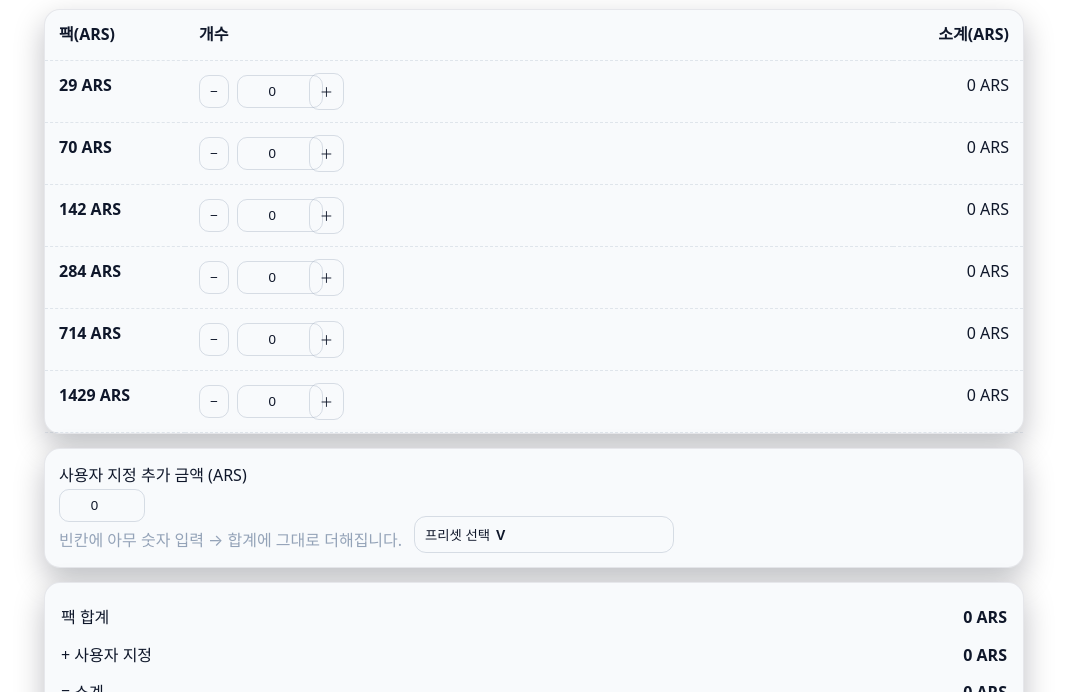
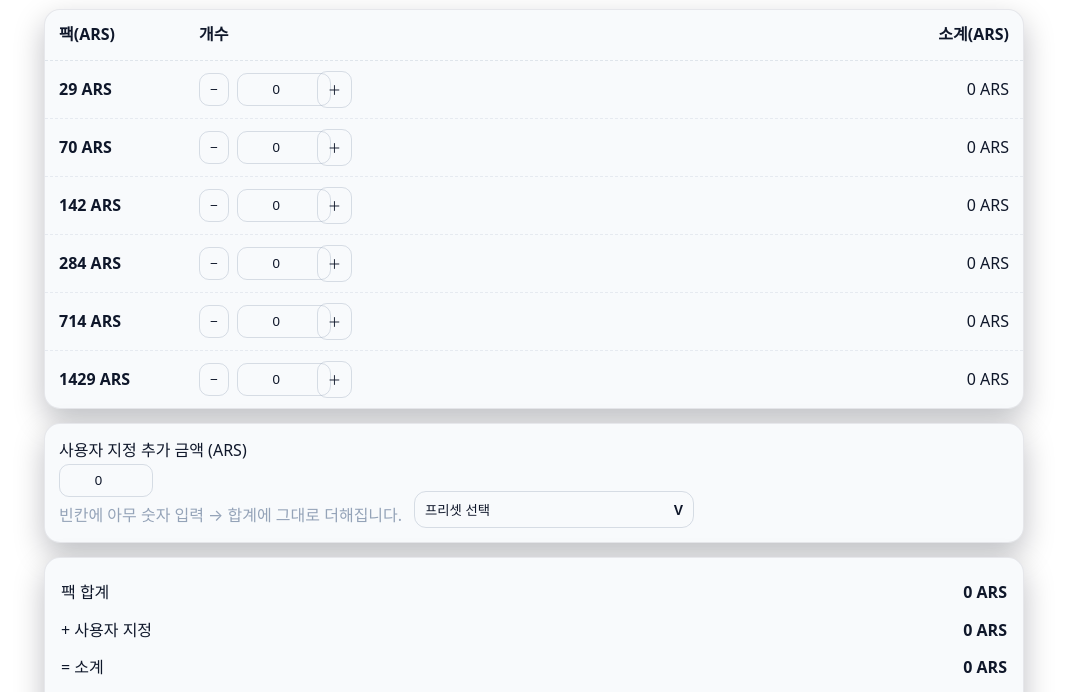
Before and after one commit to SteamPasswordStolez/AsphaltLegendsMultong, a plain HTML site: page index.html in a window 1280 px wide. Shown: the part 93-785 px from the top of the page, without its empty margins (106-1173 px from the left). Drawn offline with Linux system fonts and the light colour scheme.

Commit message:
Refactor HTML structure and styles for UI improvements
Updated layout and styling for better UI consistency. Adjusted grid and card styles, and improved the select toggle and panel.

```diff
--- a/index.html
+++ b/index.html
@@ -4,13 +4,14 @@
   <meta charset="utf-8" />
   <meta name="viewport" content="width=device-width, initial-scale=1" />
   <title>아스팔트 레전드 결제 계산기 — 프리셋 셀렉트</title>
-  <meta name="description" content="팩 개수와 추가 금액을 입력하면 (합계)*4 + 1000 공식을 적용해 원(ARS)으로 표시합니다. 가벼운 프리셋 셀렉트 드롭다운 지원." />
+  <meta name="description" content="팩 개수와 추가 금액을 입력하면 (합계)*4 + 1000 공식을 적용해 원(ARS)으로 표시합니다. 프리셋 드롭다운 지원." />
   <meta name="theme-color" content="#0ea5e9" />
   <style>
     :root{
       --bg:#0b1020; --card:#0f172a; --text:#e5e7eb; --muted:#94a3b8; --brand:#0ea5e9; --ring:rgba(14,165,233,.35);
       --bgL:#ffffff; --textL:#0f172a; --mutedL:#475569; --cardL:#f8fafc;
       --radius:16px; --shadow:0 12px 30px rgba(2,6,23,.25);
+      --border:1px solid rgba(148,163,184,.18);
     }
     html{color-scheme:light dark}
     body{margin:0; font:16px/1.6 system-ui, -apple-system, Segoe UI, Roboto, Noto Sans KR, Apple SD Gothic Neo, Arial, sans-serif; background:var(--bg); color:var(--text);}
@@ -18,19 +19,20 @@
     .container{max-width:980px; margin:0 auto; padding:24px}
     header{display:flex; align-items:center; justify-content:space-between; gap:12px; padding:12px 0}
     h1{font-size:clamp(22px,4vw,34px); margin:0}
-    .card{background:var(--card); border-radius:var(--radius); box-shadow:var(--shadow); border:1px solid rgba(148,163,184,.18)}
-    @media (prefers-color-scheme: light){ .card{background:var(--cardL); border-color:rgba(15,23,42,.08);} }
+    .card{background:var(--card); border-radius:var(--radius); box-shadow:var(--shadow); border:var(--border)}
+    @media (prefers-color-scheme: light){ .card{background:var(--cardL); border:1px solid rgba(15,23,42,.08);} }
     .muted{color:var(--muted)}
 
-    /* 표 영역 */
-    .table{display:grid; grid-template-columns:140px 1fr 130px; gap:0;}
-    .thead,.row{display:contents}
-    .th,.td{padding:12px 14px; border-bottom:1px dashed rgba(148,163,184,.25)}
-    .th{font-weight:700}
-    .controls{display:inline-grid; grid-template-columns:auto 64px auto; gap:8px; align-items:center}
+    /* 표 영역: display:contents 호환성 이슈 회피 */
+    .grid-head, .grid-row{display:grid; grid-template-columns:140px 1fr 130px; align-items:center}
+    .grid-head{padding:12px 14px; border-bottom:1px dashed rgba(148,163,184,.25); font-weight:700}
+    .grid-row{padding:10px 14px; border-bottom:1px dashed rgba(148,163,184,.18)}
+    .grid-row:last-child{border-bottom:none}
+
+    .controls{display:inline-grid; grid-template-columns:auto 72px auto; gap:8px; align-items:center}
     .btn{padding:8px 10px; border-radius:10px; border:1px solid rgba(148,163,184,.35); background:transparent; color:inherit; cursor:pointer}
     .btn:focus{outline:3px solid var(--ring); outline-offset:2px}
-    .num{width:64px; padding:8px 10px; text-align:center; border-radius:10px; border:1px solid rgba(148,163,184,.35); background:transparent; color:inherit}
+    .num{width:72px; padding:8px 10px; text-align:center; border-radius:10px; border:1px solid rgba(148,163,184,.35); background:transparent; color:inherit}
 
     /* 합계 */
     .totals{padding:16px}
@@ -39,9 +41,9 @@
 
     /* 프리셋 셀렉트 */
     .select{position:relative; display:inline-block}
-    .select-toggle{display:flex; align-items:center; gap:6px; padding:8px 10px; min-width:260px; border-radius:12px; border:1px solid rgba(148,163,184,.35); background:transparent; color:inherit; cursor:pointer}
+    .select-toggle{display:flex; align-items:center; justify-content:space-between; gap:6px; padding:8px 10px; min-width:280px; border-radius:12px; border:1px solid rgba(148,163,184,.35); background:transparent; color:inherit; cursor:pointer}
     .select-arrow{font-weight:900; font-size:14px}
-    .select-panel{position:absolute; inset:auto 0 auto 0; top:calc(100% + 8px); z-index:10; display:none; max-height:360px; overflow:auto; border:1px solid rgba(148,163,184,.35); border-radius:12px; background:var(--card); box-shadow:var(--shadow)}
+    .select-panel{position:absolute; left:0; right:0; top:calc(100% + 8px); z-index:999; display:none; max-height:360px; overflow:auto; border:1px solid rgba(148,163,184,.35); border-radius:12px; background:var(--card); box-shadow:var(--shadow)}
     @media (prefers-color-scheme: light){ .select-panel{background:var(--cardL);} }
     .select.open .select-panel{display:block}
     .option{padding:10px 12px; border-bottom:1px dashed rgba(148,163,184,.12); cursor:pointer; user-select:none}
@@ -59,23 +61,19 @@
       <div class="muted">공식: <strong>(29a+70b+142c+284d+714e+1429f + extra) × 4 + 1000 → 원(ARS)</strong></div>
     </header>
 
-    <!-- 팩 표 -->
+    <!-- 팩 표 (핵심 UI: 유지/강조) -->
     <section class="card" aria-labelledby="packsTitle">
       <h2 id="packsTitle" class="sr-only">팩 개수 입력</h2>
-      <div class="table" id="table">
-        <div class="thead">
-          <div class="th">팩(ARS)</div>
-          <div class="th">개수</div>
-          <div class="th" style="text-align:right">소계(ARS)</div>
-        </div>
-        <!-- 행들이 스크립트로 삽입됨 -->
+      <div class="grid-head">
+        <div>팩(ARS)</div><div>개수</div><div style="text-align:right">소계(ARS)</div>
       </div>
+      <div id="rows"></div>
     </section>
 
-    <!-- 사용자 지정 가격 입력 -->
+    <!-- 사용자 지정 가격 + 프리셋 셀렉트 -->
     <section class="card" style="margin-top:14px" aria-labelledby="extraTitle">
-      <h2 id="extraTitle" class="sr-only">추가 가격</h2>
-      <div style="display:flex; gap:12px; align-items:end; padding:14px">
+      <h2 id="extraTitle" class="sr-only">추가 가격 / 프리셋</h2>
+      <div style="display:flex; gap:12px; align-items:end; padding:14px; flex-wrap:wrap">
         <div>
           <label for="extra">사용자 지정 추가 금액 (ARS)</label><br/>
           <input id="extra" class="num" type="number" step="1" min="0" value="0" />
@@ -83,7 +81,6 @@
         </div>
         <div>
           <label class="sr-only" for="presetToggle">프리셋 선택</label><br/>
-          <!-- 작은 네모창 + V 화살표 -->
           <div class="select" id="presetSelect">
             <button id="presetToggle" class="select-toggle" type="button" aria-expanded="false" aria-controls="presetPanel">
               <span id="presetLabel">프리셋 선택</span>
@@ -146,7 +143,7 @@
     const fmt = n => new Intl.NumberFormat('ko-KR').format(Math.round(n));
 
     // DOM 참조
-    const table = document.getElementById('table');
+    const rows = document.getElementById('rows');
     const sumArsEl = document.getElementById('sumArs');
     const extraEl = document.getElementById('extra');
     const extraArsEl = document.getElementById('extraArs');
@@ -158,26 +155,26 @@
     const presetPanel = document.getElementById('presetPanel');
     const presetLabel = document.getElementById('presetLabel');
 
-    // 행 렌더링
+    // 행 렌더링 (핵심 UI)
     function renderRows(){
       PACKS.forEach((p,i)=>{
         const row = document.createElement('div');
-        row.className = 'row';
+        row.className = 'grid-row';
         row.innerHTML = `
-          <div class="td"><strong>${p} ARS</strong></div>
-          <div class="td">
+          <div><strong>${p} ARS</strong></div>
+          <div>
             <div class="controls">
               <button class="btn" data-i="${i}" data-delta="-1" aria-label="${p} ARS 감소">−</button>
               <input class="num" id="n${i}" type="number" step="1" min="0" value="0" aria-label="${p} ARS 개수" />
               <button class="btn" data-i="${i}" data-delta="1" aria-label="${p} ARS 증가">＋</button>
             </div>
           </div>
-          <div class="td" style="text-align:right"><span id="s${i}">0</span> ARS</div>`;
-        table.appendChild(row);
+          <div style="text-align:right"><span id="s${i}">0</span> ARS</div>`;
+        rows.appendChild(row);
       });
 
-      // 버튼 +/-
-      table.addEventListener('click', (e)=>{
+      // 버튼 +/- (이벤트 위임)
+      rows.addEventListener('click', (e)=>{
         const btn = e.target.closest('button[data-i]');
         if(!btn) return;
         const i = +btn.dataset.i; const d = +btn.dataset.delta;
@@ -196,7 +193,7 @@
       });
     }
 
-    // 프리셋 셀렉트 렌더링
+    // 프리셋 셀렉트 렌더링 (드롭다운 열고/닫기 & 옵션 표시)
     function renderPresetSelect(){
       presetPanel.innerHTML = '';
       PRESETS.forEach((p,idx)=>{
```
